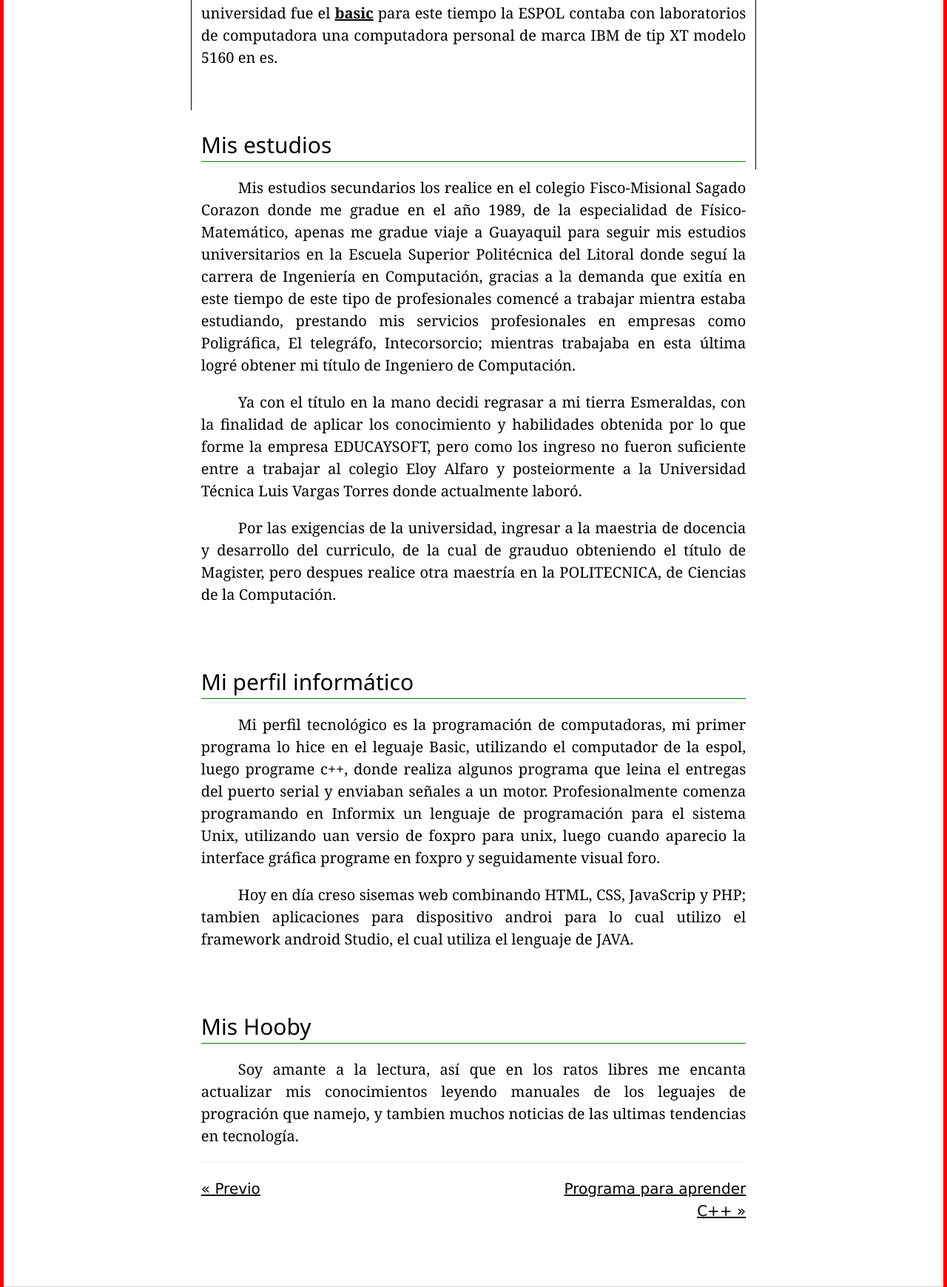
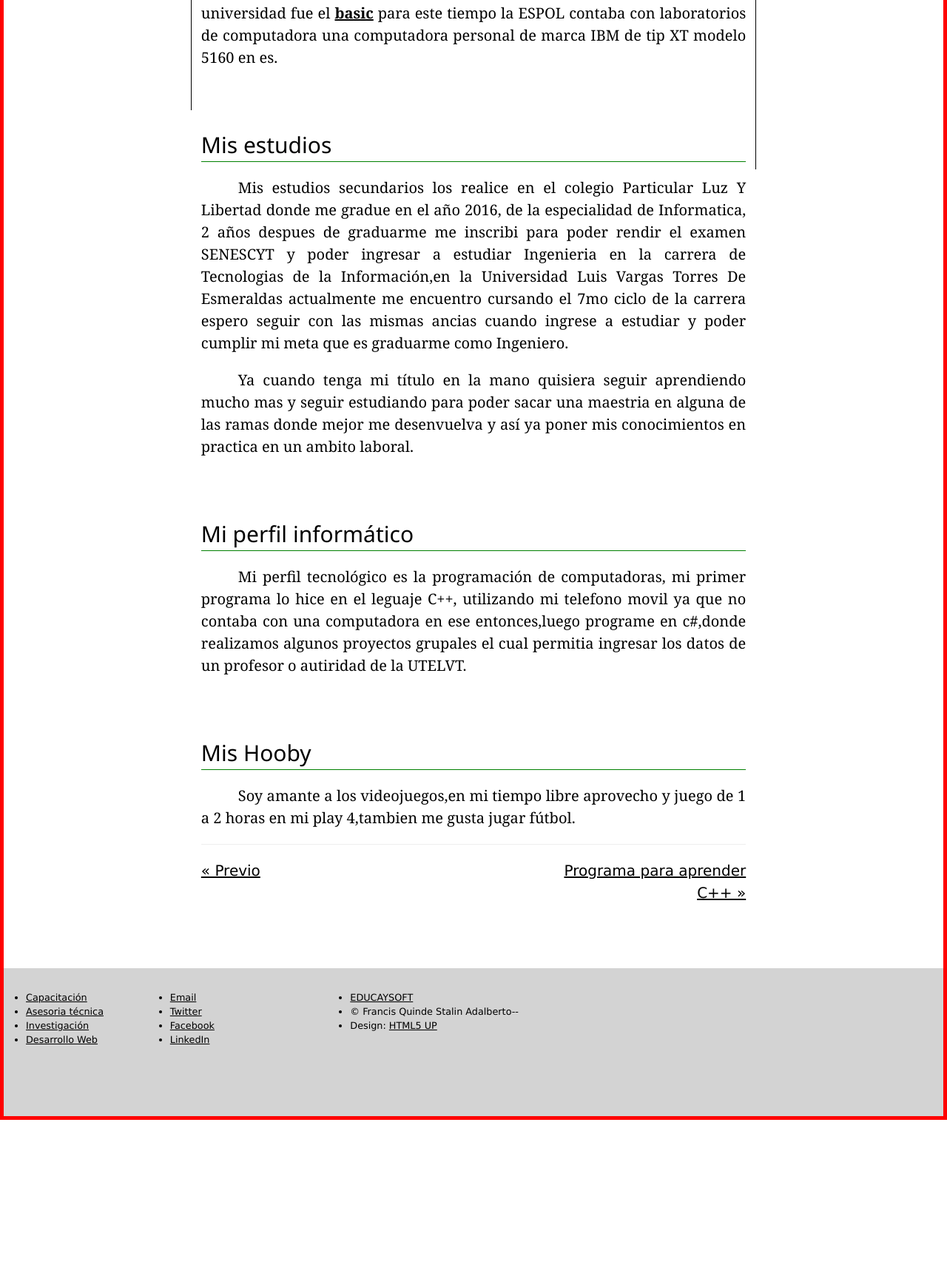
Before and after one commit to jaires1823/EscobarJair, a PHP site: page / in a window 1280 px wide. Shown: the part 656-2396 px from the top of the page at 74% size. After the commit the page ends 2170 px from the top, so only its background shows below. Run offline with PHP 8.4, Linux system fonts and the light colour scheme.

```diff
--- a/index.php
+++ b/index.php
@@ -34,23 +34,19 @@ include("marco-right.php");
 
 
 
-                   <p class="eys-parrafo">Mis estudios secundarios los realice en el colegio Fisco-Misional Sagado Corazon donde me gradue en el año 1989, de la especialidad de Físico-Matemático, apenas me gradue viaje a Guayaquil para seguir mis estudios universitarios en la Escuela Superior Politécnica del Litoral donde seguí la carrera de Ingeniería en Computación, gracias a la demanda que exitía en este tiempo de este tipo de profesionales comencé a trabajar mientra estaba estudiando, prestando mis servicios profesionales en empresas como Poligráfica, El telegráfo, Intecorsorcio; mientras trabajaba en esta última logré obtener mi título de Ingeniero de Computación.</p>
-                   <p class="eys-parrafo">Ya con el título en la mano decidi regrasar a mi tierra Esmeraldas, con la finalidad de aplicar los conocimiento y habilidades obtenida por lo que forme la empresa EDUCAYSOFT, pero como los ingreso no fueron suficiente entre a trabajar al colegio Eloy Alfaro y posteiormente a la Universidad Técnica Luis Vargas Torres donde actualmente laboró.</p>
-<p class="eys-parrafo"> Por las exigencias de la universidad, ingresar a la maestria de docencia y desarrollo del curriculo, de la cual de grauduo obteniendo el título de Magister, pero despues realice otra maestría en la POLITECNICA, de Ciencias de la Computación.</p>
+                   <p class="eys-parrafo">Mis estudios secundarios los realice en el colegio Particular Luz Y Libertad donde me gradue en el año 2016, de la especialidad de Informatica, 2 años despues de graduarme  me inscribi para poder rendir el examen SENESCYT y poder ingresar a estudiar Ingenieria en la carrera de Tecnologias de la Información,en la Universidad Luis Vargas Torres De Esmeraldas actualmente me encuentro cursando el 7mo ciclo de la carrera espero seguir con las mismas ancias cuando ingrese a estudiar y poder cumplir mi meta que es graduarme como Ingeniero.</p>
+                   <p class="eys-parrafo">Ya cuando tenga mi título en la mano quisiera seguir aprendiendo mucho mas y seguir estudiando para poder sacar una maestria en alguna de las ramas donde mejor me desenvuelva y así ya poner mis conocimientos en practica en un ambito laboral.</p>
    <div id="blog-seccion3"  style="height: 50px;"></div>
 
     <h2 style="border-bottom: 1px solid green;"> Mi perfil informático</h2>
 
-
-
-                   <p  class="eys-parrafo">Mi perfil tecnológico es la programación de computadoras, mi primer programa lo hice en el leguaje Basic, utilizando el computador de la espol, luego programe c++, donde realiza algunos programa que leina el entregas del puerto serial y enviaban señales a un motor. Profesionalmente comenza programando en Informix un lenguaje de programación para el sistema Unix, utilizando uan versio de foxpro para unix, luego cuando aparecio la interface gráfica programe en foxpro y seguidamente visual foro.</p>
-                   <p  class="eys-parrafo">Hoy en día creso sisemas web combinando HTML, CSS, JavaScrip y PHP; tambien aplicaciones para dispositivo androi para lo cual utilizo el framework android Studio, el cual utiliza el lenguaje de JAVA.</p>
+                   <p  class="eys-parrafo">Mi perfil tecnológico es la programación de computadoras, mi primer programa lo hice en el leguaje C++, utilizando mi telefono movil ya que no contaba con una computadora en ese entonces,luego programe en c#,donde realizamos algunos proyectos grupales el cual permitia ingresar los datos de un profesor o autiridad de la UTELVT.</p>
    <div id="blog-seccion4"  style="height: 50px;"></div>
 
     <h2 style="border-bottom: 1px solid green;"> Mis Hooby</h2>
 
 
-                   <p   class="eys-parrafo">Soy amante a la lectura, así que en los ratos libres me encanta actualizar mis conocimientos leyendo manuales de los leguajes de progración que namejo, y tambien muchos noticias de las ultimas tendencias en tecnología.</p>
+                   <p   class="eys-parrafo">Soy amante a los videojuegos,en mi tiempo libre aprovecho y juego de 1 a 2 horas en mi play 4,tambien me gusta jugar fútbol.</p>
 
 
 
```
